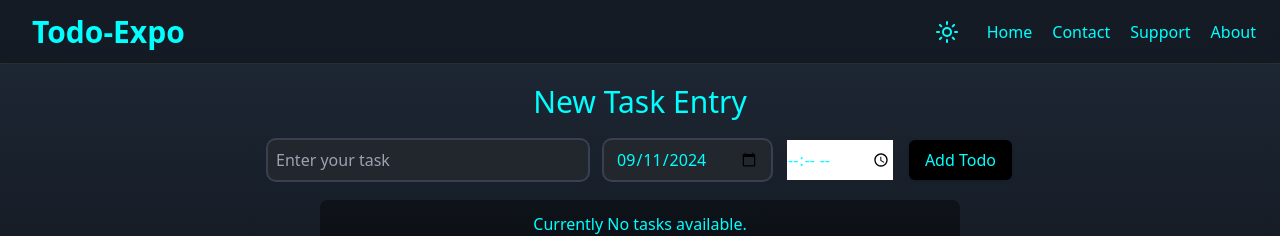
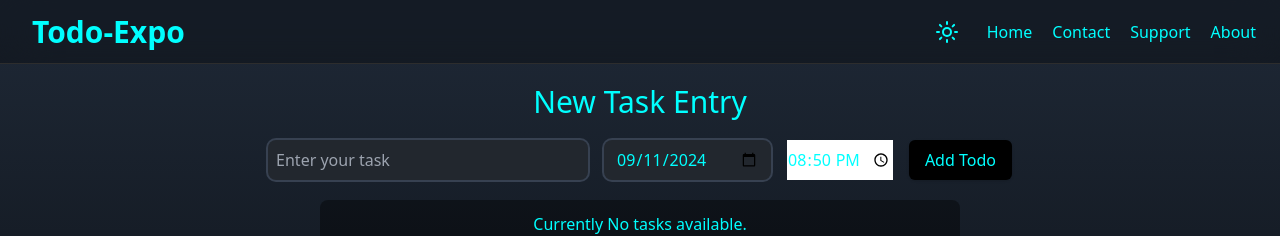
Before and after one commit to bolanpartik/task-expo, a React (Vite) app: page / in a window 1280 px wide. Shown: the top 236 px of the page. Built offline with nearby package versions, Linux system fonts and the light colour scheme.

Commit message:
add time state and get curTime

```diff
--- a/src/components/AddTodo.jsx
+++ b/src/components/AddTodo.jsx
@@ -1,14 +1,18 @@
 import { useState } from "react";
 
 export default function AddTodo({ setAllTodos, todoRef }) {
-
-    const [userInput, setUserInput] = useState('');
 
     const getTodayDate=()=>{
         return new Date().toISOString().slice(0,10);
     }
 
+    const getCurrTime=()=>{
+        return new Date().toLocaleTimeString([],{hour:'2-digit',minute:'2-digit',hour12:false})
+    }
+
+    const [userInput, setUserInput] = useState('');
     const [userDate,setUserDate]=useState(getTodayDate)
+    const [userTime,setUserTime]=useState(getCurrTime)
 
     const handleDateChange=(event)=>{
         setUserDate(event.target.value)
@@ -59,6 +63,7 @@ export default function AddTodo({ setAllTodos, todoRef }) {
                 />
                 <input
                     type="time"
+                    value={userTime}
                 />
                 <button
                     onClick={handleAddTodo}
```
